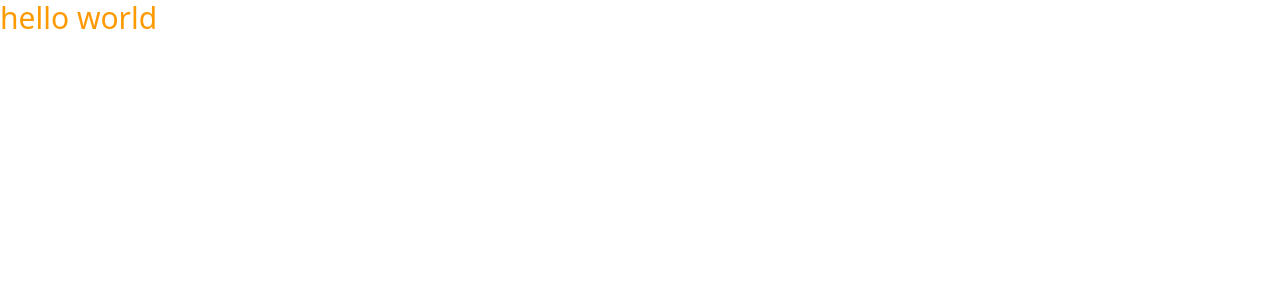
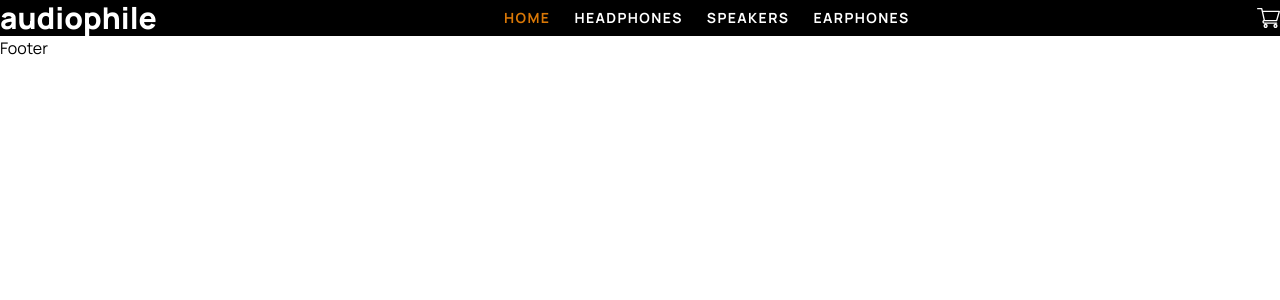
Before and after one commit to chegebrian/Audiophile-e-commerce-website, a React (Vite) app: page / in a window 1280 px wide. Shown: the top 300 px of the page. Built offline with nearby package versions, Linux system fonts and the light colour scheme.

Commit message:
implement header

```diff
--- a/src/App.jsx
+++ b/src/App.jsx
@@ -1,8 +1,13 @@
+import Footer from "./ui/Footer";
+import Header from "./ui/Header";
 
 function App() {
-  return <>
-  <p className="text-amber-500 text-3xl">hello world</p>
-  </>;
+  return (
+    <>
+      <Header />
+      <Footer />
+    </>
+  );
 }
 
 export default App;
--- a/src/index.css
+++ b/src/index.css
@@ -1 +1,18 @@
+@import url('https://fonts.googleapis.com/css2?family=Manrope:wght@200..800&family=Poppins:ital,wght@0,100;0,200;0,300;0,400;0,500;0,600;0,700;0,800;0,900;1,100;1,200;1,300;1,400;1,500;1,600;1,700;1,800;1,900&display=swap');
 @import "tailwindcss";
+
+
+
+
+/* @import url('https://fonts.googleapis.com/css2?family=Manrope:wght@200..800&display=swap'); */
+
+
+@theme{
+    --font-serif:"Manrope", serif;
+    --font-sans:"Manrope", serif;
+    --font-mono:"Manrope", serif;
+}
+
+nav a.active {
+    color: #d97706;
+}
--- a/src/main.jsx
+++ b/src/main.jsx
@@ -2,9 +2,12 @@ import { StrictMode } from "react";
 import { createRoot } from "react-dom/client";
 import "./index.css";
 import App from "./App.jsx";
+import { BrowserRouter } from "react-router";
 
 createRoot(document.getElementById("root")).render(
   <StrictMode>
-    <App />
+    <BrowserRouter>
+      <App />
+    </BrowserRouter>
   </StrictMode>,
 );
--- /dev/null
+++ b/src/ui/Footer.jsx
@@ -0,0 +1,9 @@
+import React from 'react'
+
+function Footer() {
+  return (
+    <div>Footer</div>
+  )
+}
+
+export default Footer
--- /dev/null
+++ b/src/ui/Header.jsx
@@ -0,0 +1,41 @@
+import React, { useState } from "react";
+import { NavLink } from "react-router";
+
+function Header() {
+  return (
+    <header className="flex items-center justify-between bg-black">
+      <span className="cursor-pointer text-3xl font-extrabold text-white">
+        audiophile
+      </span>
+      <nav className="flex items-center gap-6">
+        <NavLink
+          to="/"
+          className="text-sm font-bold tracking-widest text-white uppercase transition duration-300 hover:text-amber-600"
+        >
+          home
+        </NavLink>
+        <NavLink
+          to="/headphones"
+          className="text-sm font-bold tracking-widest text-white uppercase transition duration-300 hover:text-amber-600"
+        >
+          headphones
+        </NavLink>
+        <NavLink
+          to="/speakers"
+          className="text-sm font-bold tracking-widest text-white uppercase transition duration-300 hover:text-amber-600"
+        >
+          speakers
+        </NavLink>
+        <NavLink
+          to="/earphones"
+          className="text-sm font-bold tracking-widest text-white uppercase transition duration-300 hover:text-amber-600"
+        >
+          earphones
+        </NavLink>
+      </nav>
+      <img src="/images/shared/desktop/icon-cart.svg" alt="cart" />
+    </header>
+  );
+}
+
+export default Header;
```
